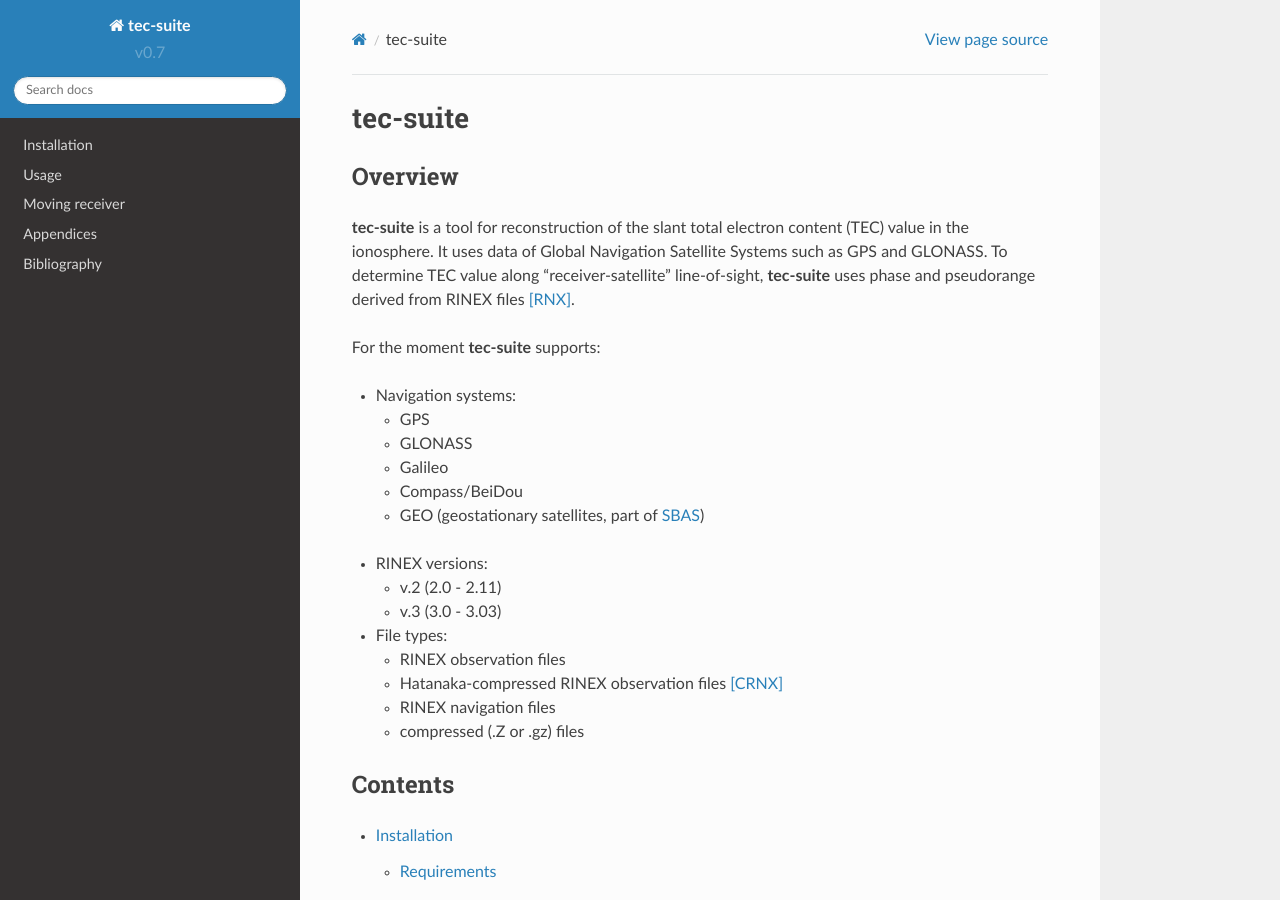
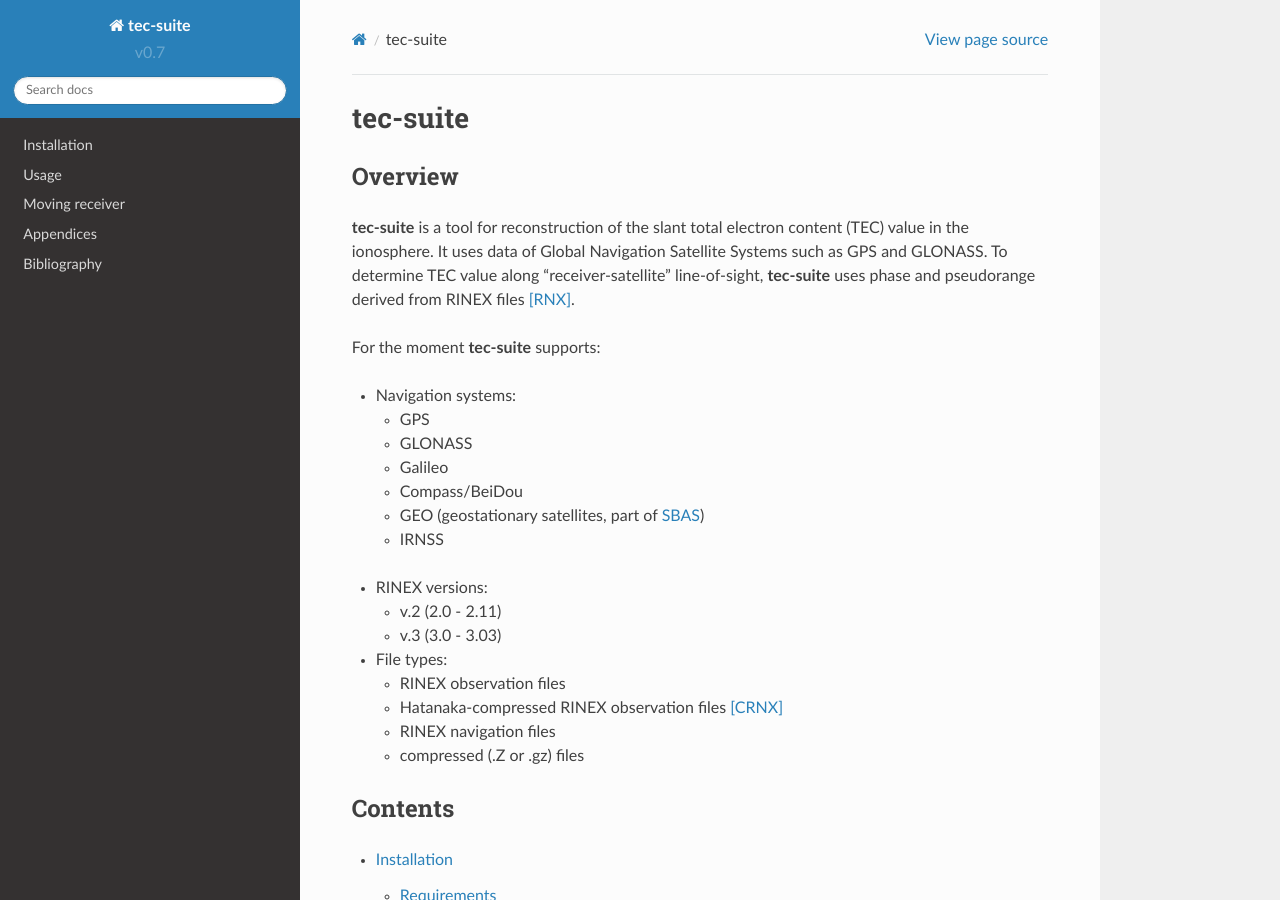
Before and after one commit to gnss-lab/tec-suite, a Sphinx documentation site: the page built from docs/index.rst, in a window 1280 px wide and 900 px high. Built offline with Sphinx 7.4.7 and the Read the Docs theme 2.0.0, drawn with Linux system fonts in a browser that asks for light colours; formulas are drawn with MathJax 3.

Commit message:
Fixed: add IRNSS to docs

```diff
--- a/README.rst
+++ b/README.rst
@@ -1,5 +1,8 @@
 tec-suite v0.7.7
 ----------------
+
+.. image:: https://readthedocs.org/projects/tec-suite/badge/?version=latest
+  :target: http://tec-suite.readthedocs.io/en/latest/?badge=latest
 
 Software to reconstruct slant total electron content (TEC) value in
 the ionosphere using data derived from global navigation satellite
@@ -17,6 +20,7 @@
   * Galileo
   * Compass/BeiDou
   * GEO
+  * IRNSS
 
 * RINEX versions:
 
--- a/docs/index.rst
+++ b/docs/index.rst
@@ -21,6 +21,7 @@
   * Galileo
   * Compass/BeiDou
   * GEO (geostationary satellites, part of `SBAS`_)
+  * IRNSS
 
 .. _SBAS: http://www.navipedia.net/index.php/SBAS
 
```
